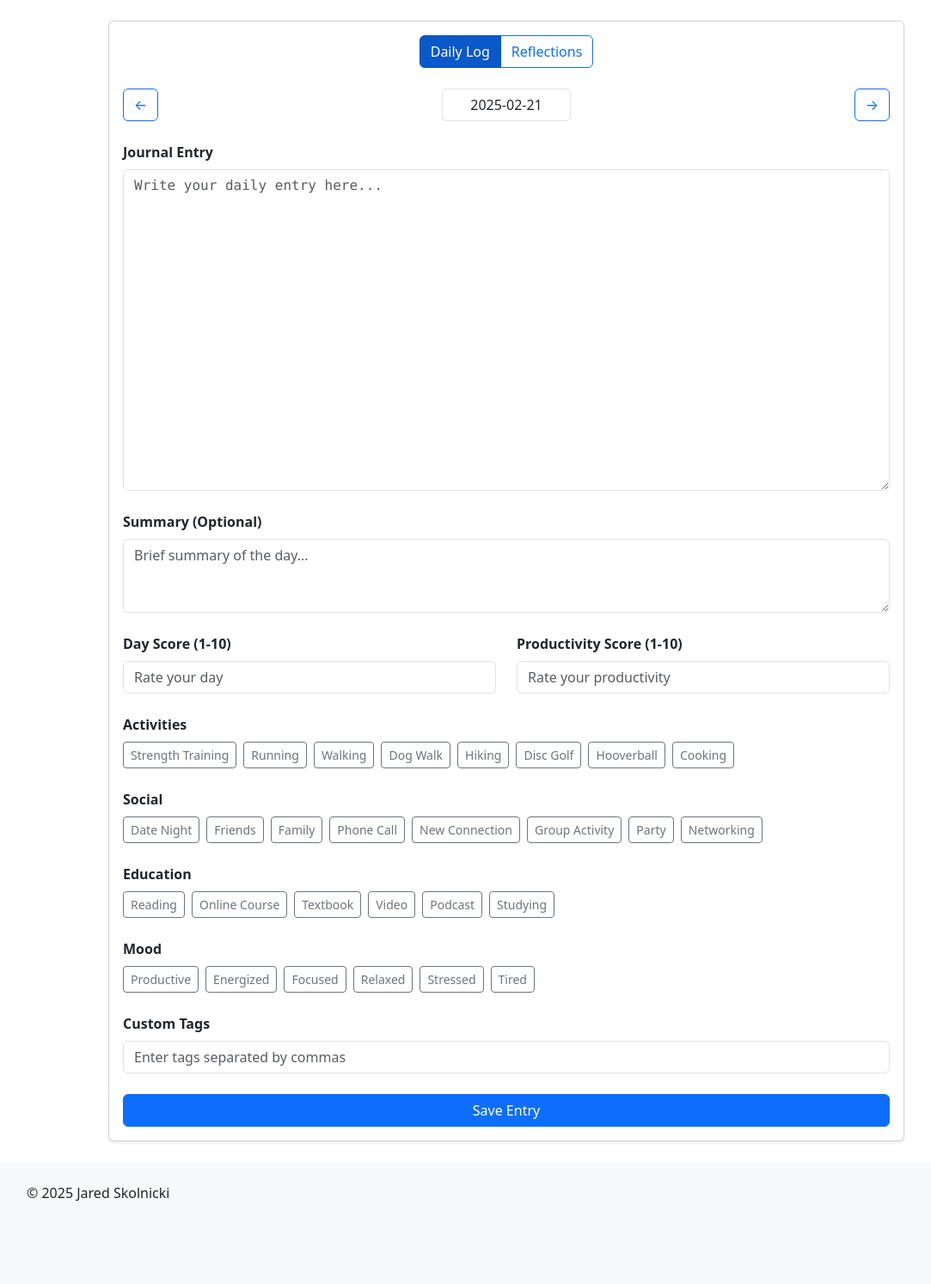
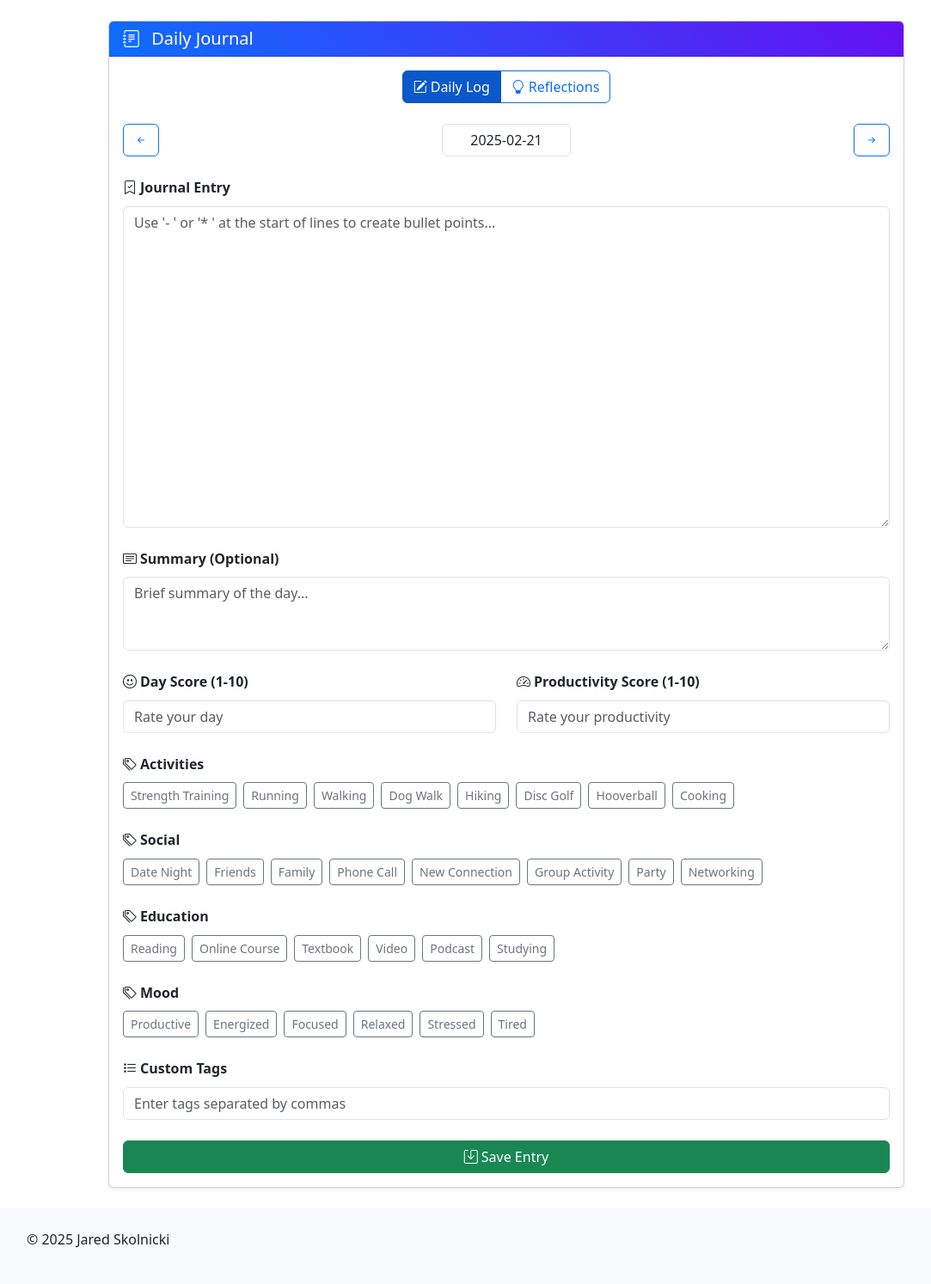
Before and after one commit to jskolnicki/personal-health-dashboard, a Flask app: page /journal in a window 1280 px wide. Shown: the part 56-1550 px from the top of the page at 86% size, without its empty margins (51-1134 px from the left). Before the commit the page ends 1454 px from the top, so only its background shows below. Run offline with Flask 3, Linux system fonts and the light colour scheme; the visitor is signed in with stand-in values (Sample User, id 1); data that the repository does not hold is empty; some libraries are stand-ins or nearby versions.

Commit message:
add icons

```diff
--- a/app/blueprints/journal/templates/daily.html
+++ b/app/blueprints/journal/templates/daily.html
@@ -5,61 +5,110 @@
 {% block content %}
 <div class="row justify-content-center">
     <div class="col-lg-10">
+
+        <!-- Card with a styled header -->
         <div class="card shadow-sm">
-            <div class="card-body">
+
+            <!-- NEW: Card header for a more modern look -->
+            <div class="card-header text-white"
+                 style="background: linear-gradient(45deg, #0d6efd, #6610f2);">
+                <h5 class="mb-0">
+                    <i class="bi bi-journal-text me-2"></i>
+                    Daily Journal
+                </h5>
+            </div>
+
+            <div class="card-body" style="line-height: 1.6; font-size: 1rem;">
+
                 <!-- Entry Type Toggle -->
                 <div class="d-flex justify-content-center mb-4">
                     <div class="btn-group" role="group">
                         <a href="{{ url_for('journal.load_daily_page', date_str=current_date) }}"
-                           class="btn btn-primary active">Daily Log</a>
+                           class="btn btn-primary active">
+                            <i class="bi bi-pencil-square me-1"></i>Daily Log
+                        </a>
                         <a href="{{ url_for('journal.load_reflections_page', date_str=current_date) }}"
-                           class="btn btn-outline-primary">Reflections</a>
+                           class="btn btn-outline-primary">
+                            <i class="bi bi-lightbulb me-1"></i>Reflections
+                        </a>
                     </div>
                 </div>
 
                 <!-- Date Navigation -->
                 <div class="d-flex justify-content-between align-items-center mb-4">
-                    <button id="prevDay" class="btn btn-outline-primary">←</button>
-                    <input type="text" id="datePicker" class="form-control text-center mx-2" style="max-width: 150px;" value="{{ current_date }}">
-                    <button id="nextDay" class="btn btn-outline-primary">→</button>
+                    <button id="prevDay" class="btn btn-outline-primary">
+                        <i class="bi bi-arrow-left-short"></i>
+                    </button>
+                    <input type="text"
+                           id="datePicker"
+                           class="form-control text-center mx-2"
+                           style="max-width: 150px;"
+                           value="{{ current_date }}">
+                    <button id="nextDay" class="btn btn-outline-primary">
+                        <i class="bi bi-arrow-right-short"></i>
+                    </button>
                 </div>
 
-                <!-- Main Content -->
+                <!-- Journal Entry -->
                 <div class="mb-4">
-                    <label class="form-label fw-bold">Journal Entry</label>
-                    <textarea id="content" class="form-control font-monospace" rows="15"
-                              placeholder="Write your daily entry here..."
-                              style="resize: vertical;"></textarea>
+                    <label class="form-label fw-bold">
+                        <i class="bi bi-bookmark-check me-1"></i>Journal Entry
+                    </label>
+                    <textarea id="content"
+                              class="form-control"
+                              rows="15"
+                              placeholder="Use '- ' or '* ' at the start of lines to create bullet points..."
+                              style="resize: vertical; border-radius: 6px;">
+                    </textarea>
                 </div>
 
+                <!-- Summary -->
                 <div class="mb-4">
-                    <label class="form-label fw-bold">Summary (Optional)</label>
-                    <textarea id="summary" class="form-control" rows="3"
-                              placeholder="Brief summary of the day..."></textarea>
+                    <label class="form-label fw-bold">
+                        <i class="bi bi-card-text me-1"></i>Summary (Optional)
+                    </label>
+                    <textarea id="summary"
+                              class="form-control"
+                              rows="3"
+                              placeholder="Brief summary of the day..."
+                              style="border-radius: 6px;">
+                    </textarea>
                 </div>
 
                 <!-- Ratings -->
                 <div class="row mb-4">
                     <div class="col-md-6">
-                        <label class="form-label fw-bold">Day Score (1-10)</label>
-                        <input type="number" id="dayScore" class="form-control"
+                        <label class="form-label fw-bold">
+                            <i class="bi bi-emoji-smile me-1"></i>Day Score (1-10)
+                        </label>
+                        <input type="number"
+                               id="dayScore"
+                               class="form-control"
                                min="{{ default_scores.day_score.min }}"
                                max="{{ default_scores.day_score.max }}"
-                               placeholder="Rate your day">
+                               placeholder="Rate your day"
+                               style="border-radius: 6px;">
                     </div>
                     <div class="col-md-6">
-                        <label class="form-label fw-bold">Productivity Score (1-10)</label>
-                        <input type="number" id="productivityScore" class="form-control"
+                        <label class="form-label fw-bold">
+                            <i class="bi bi-speedometer2 me-1"></i>Productivity Score (1-10)
+                        </label>
+                        <input type="number"
+                               id="productivityScore"
+                               class="form-control"
                                min="{{ default_scores.productivity_score.min }}"
                                max="{{ default_scores.productivity_score.max }}"
-                               placeholder="Rate your productivity">
+                               placeholder="Rate your productivity"
+                               style="border-radius: 6px;">
                     </div>
                 </div>
 
                 <!-- Quick Tags -->
                 {% for category, tags in quick_tags.items() %}
                 <div class="mb-4">
-                    <label class="form-label fw-bold text-capitalize">{{ category }}</label>
+                    <label class="form-label fw-bold text-capitalize">
+                        <i class="bi bi-tags me-1"></i>{{ category }}
+                    </label>
                     <div class="d-flex flex-wrap gap-2" id="{{ category }}Tags">
                         {% for tag in tags %}
                         <button class="tag-btn btn btn-outline-secondary btn-sm"
@@ -74,13 +123,20 @@
 
                 <!-- Custom Tags -->
                 <div class="mb-4">
-                    <label class="form-label fw-bold">Custom Tags</label>
-                    <input type="text" id="customTags" class="form-control"
-                           placeholder="Enter tags separated by commas">
+                    <label class="form-label fw-bold">
+                        <i class="bi bi-list-stars me-1"></i>Custom Tags
+                    </label>
+                    <input type="text"
+                           id="customTags"
+                           class="form-control"
+                           placeholder="Enter tags separated by commas"
+                           style="border-radius: 6px;">
                 </div>
 
                 <!-- Save Button -->
-                <button id="saveEntry" class="btn btn-primary w-100">Save Entry</button>
+                <button id="saveEntry" class="btn btn-success w-100">
+                    <i class="bi bi-save me-1"></i>Save Entry
+                </button>
             </div>
         </div>
     </div>
@@ -91,9 +147,13 @@
 <script src="https://cdnjs.cloudflare.com/ajax/libs/flatpickr/4.6.13/flatpickr.min.js"></script>
 
 <style>
-.tag-btn.active {
+/* Animate quick tags so they feel less bland */
+.tag-btn {
+    transition: background-color 0.3s, color 0.3s;
+}
+.tag-btn:hover {
     background-color: var(--bs-primary);
-    color: white;
+    color: #fff;
 }
 </style>
 
@@ -154,7 +214,6 @@
             document.getElementById("customTags").value = data.custom_tags ? data.custom_tags.join(", ") : '';
         } catch (error) {
             console.error('Error loading entry:', error);
-            // You might want to show an error message to the user here
         }
     }
 
@@ -217,12 +276,14 @@
 
 <!-- Toast for save confirmation -->
 <div class="position-fixed bottom-0 end-0 p-3" style="z-index: 11">
-    <div id="saveToast" class="toast align-items-center text-white bg-success border-0" role="alert" aria-live="assertive" aria-atomic="true">
+    <div id="saveToast" class="toast align-items-center text-white bg-success border-0"
+         role="alert" aria-live="assertive" aria-atomic="true">
         <div class="d-flex">
             <div class="toast-body">
                 Entry saved successfully!
             </div>
-            <button type="button" class="btn-close btn-close-white me-2 m-auto" data-bs-dismiss="toast" aria-label="Close"></button>
+            <button type="button" class="btn-close btn-close-white me-2 m-auto"
+                    data-bs-dismiss="toast" aria-label="Close"></button>
         </div>
     </div>
 </div>
--- a/app/templates/base.html
+++ b/app/templates/base.html
@@ -6,6 +6,7 @@
     <title>{% block title %}{% endblock %}</title>
     <!-- Bootstrap CSS -->
     <link href="https://cdn.jsdelivr.net/npm/bootstrap@5.3.2/dist/css/bootstrap.min.css" rel="stylesheet">
+    <link rel="stylesheet" href="https://cdn.jsdelivr.net/npm/bootstrap-icons@1.10.5/font/bootstrap-icons.css"> <!-- for Journal page -->
 </head>
 <body>
     <nav class="navbar navbar-expand-lg navbar-light bg-light">
```
Also changed, not shown: app/blueprints/journal/templates/reflections.html (+59 -19 lines).
